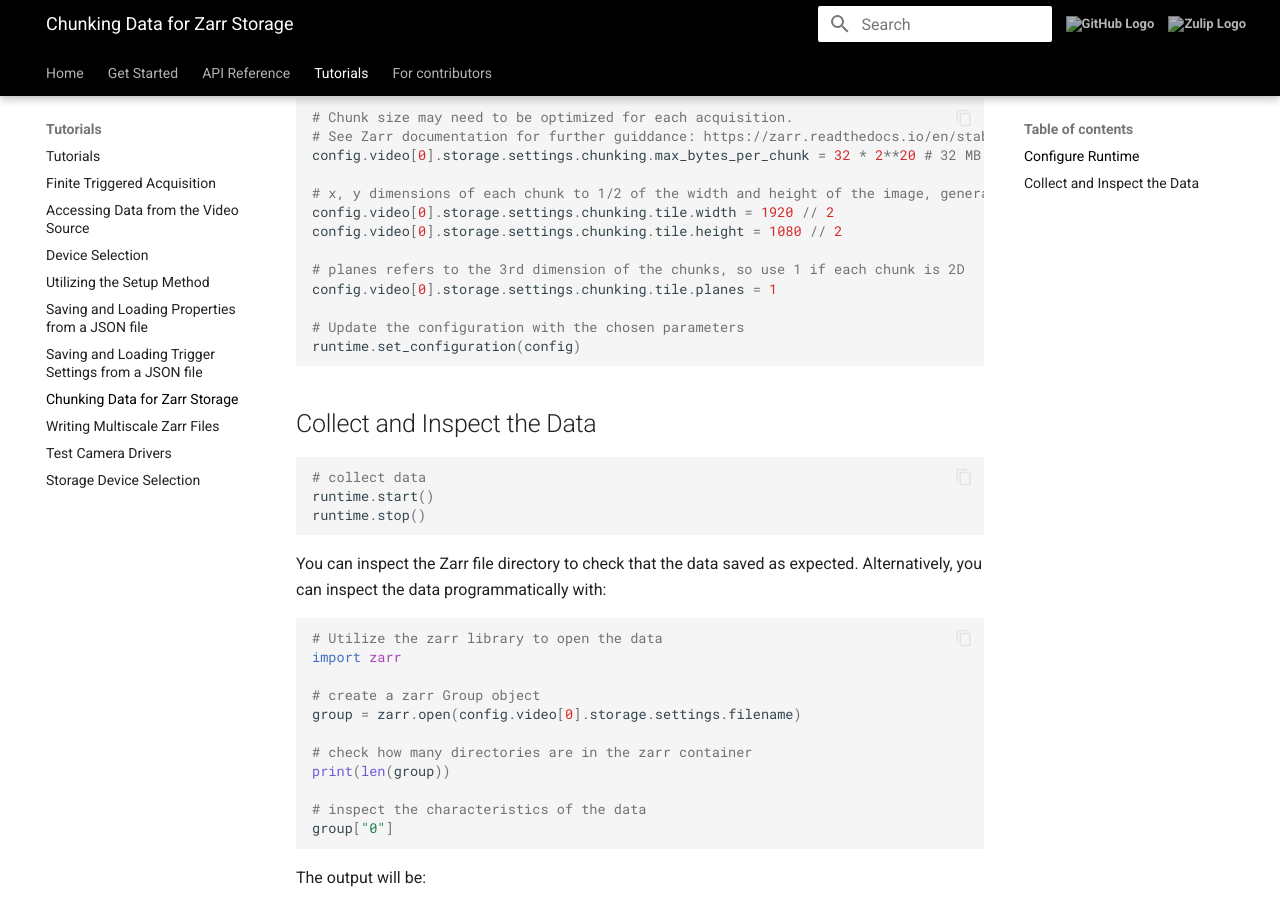
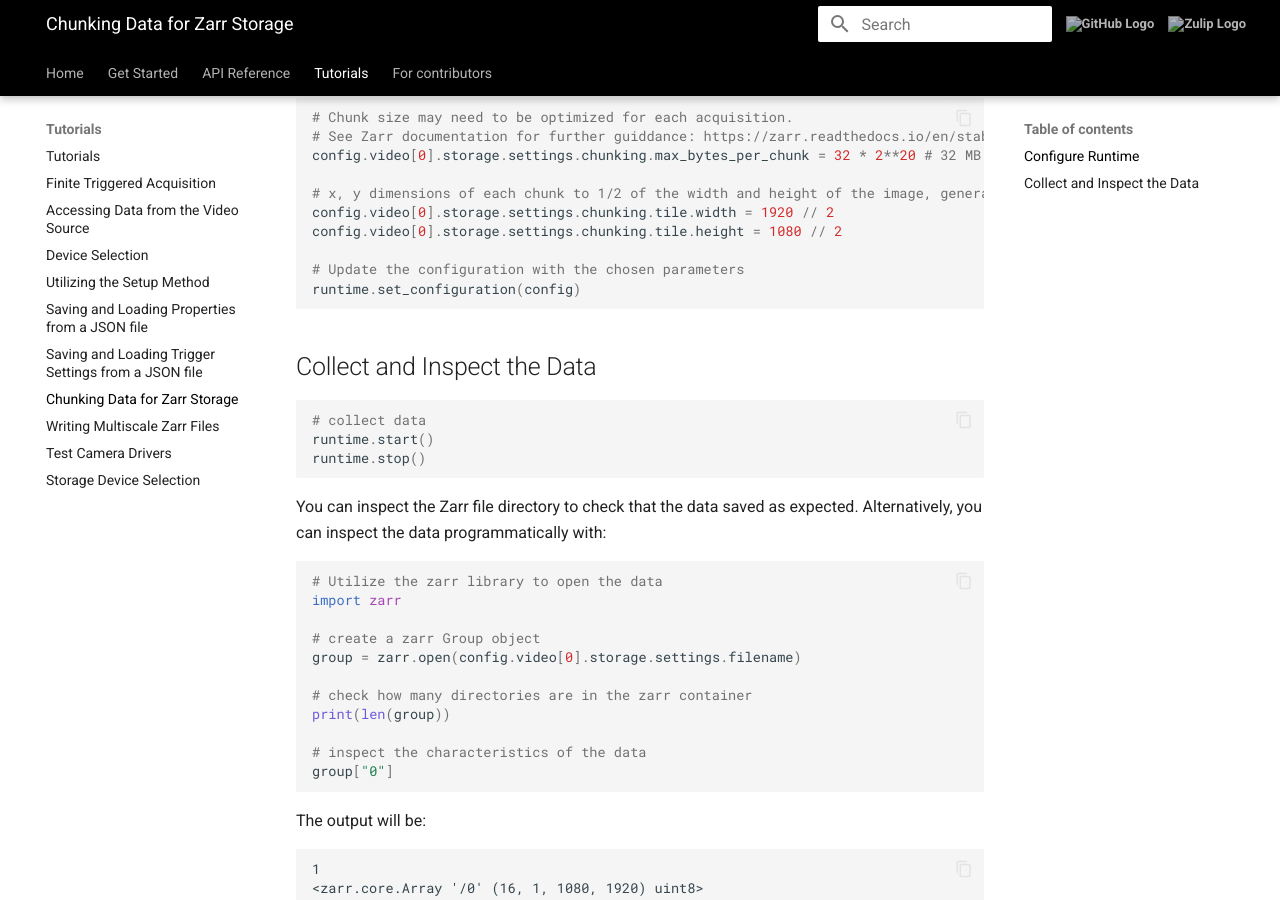
Before and after one commit to melissawm/acquire-docs, an MkDocs documentation site: the page built from docs/tutorials/chunked.md, in a window 1280 px wide and 900 px high, scrolled down 1075 px. Built offline with MkDocs 1.6.1 and Material for MkDocs 9.7.7, drawn with Linux system fonts in a browser that asks for light colours; comment, search, counter and statistics services are not loaded.

Commit message:
Update docs/tutorials/chunked.md
Co-authored-by: Alan Liddell <aliddell@chanzuckerberg.com>

````diff
--- a/docs/tutorials/chunked.md
+++ b/docs/tutorials/chunked.md
@@ -51,9 +51,6 @@ config.video[0].storage.settings.chunking.max_bytes_per_chunk = 32 * 2**20 # 32
 config.video[0].storage.settings.chunking.tile.width = 1920 // 2
 config.video[0].storage.settings.chunking.tile.height = 1080 // 2
 
-# planes refers to the 3rd dimension of the chunks, so use 1 if each chunk is 2D
-config.video[0].storage.settings.chunking.tile.planes = 1
-
 # Update the configuration with the chosen parameters
 runtime.set_configuration(config)
 ```
````
